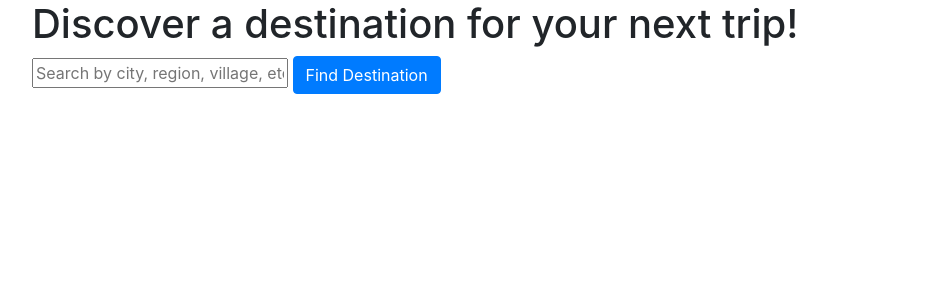
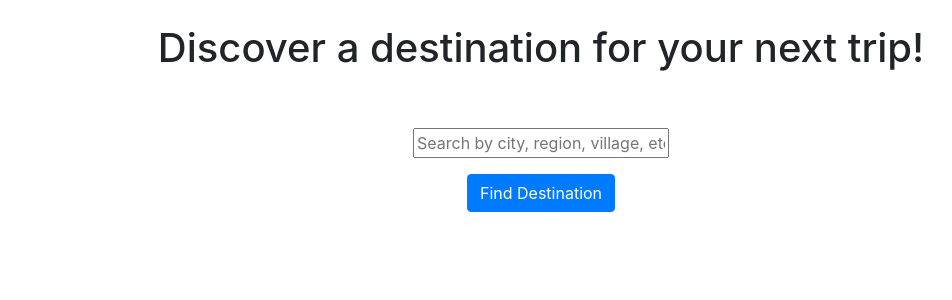
Before and after one commit to djmiller1008/TravelPlanner, a Django app: template travelapp/templates/travelapp/discover.html in a window 1280 px wide. Shown: the part 56-356 px from the top of the page, without its empty margins (53-1005 px from the left). Run offline with Django 3.2, Linux system fonts and the light colour scheme; the template is opened without the code that fills it, so the values that code supplies are empty; some libraries are stand-ins or nearby versions.

Commit message:
Add styles for flex container and section, center h1

```diff
--- a/travelapp/static/travelapp/styles.css
+++ b/travelapp/static/travelapp/styles.css
@@ -5,6 +5,29 @@
 
 .destination-info {
     width: 50%;
+}
+
+.container {
+    margin: 1.5rem;
+}
+
+.search-flex {
+    display: flex;
+    flex-direction: column;
+    margin: auto;
+    width: 15rem;
+    align-items: center;
+}
+
+.search-input {
+    width: 16rem;
+    margin-top: 3rem;
+    margin-bottom: 1rem;
+}
+
+
+.h1-center {
+    text-align: center !important;
 }
 
 .interesting-place-info {
```
